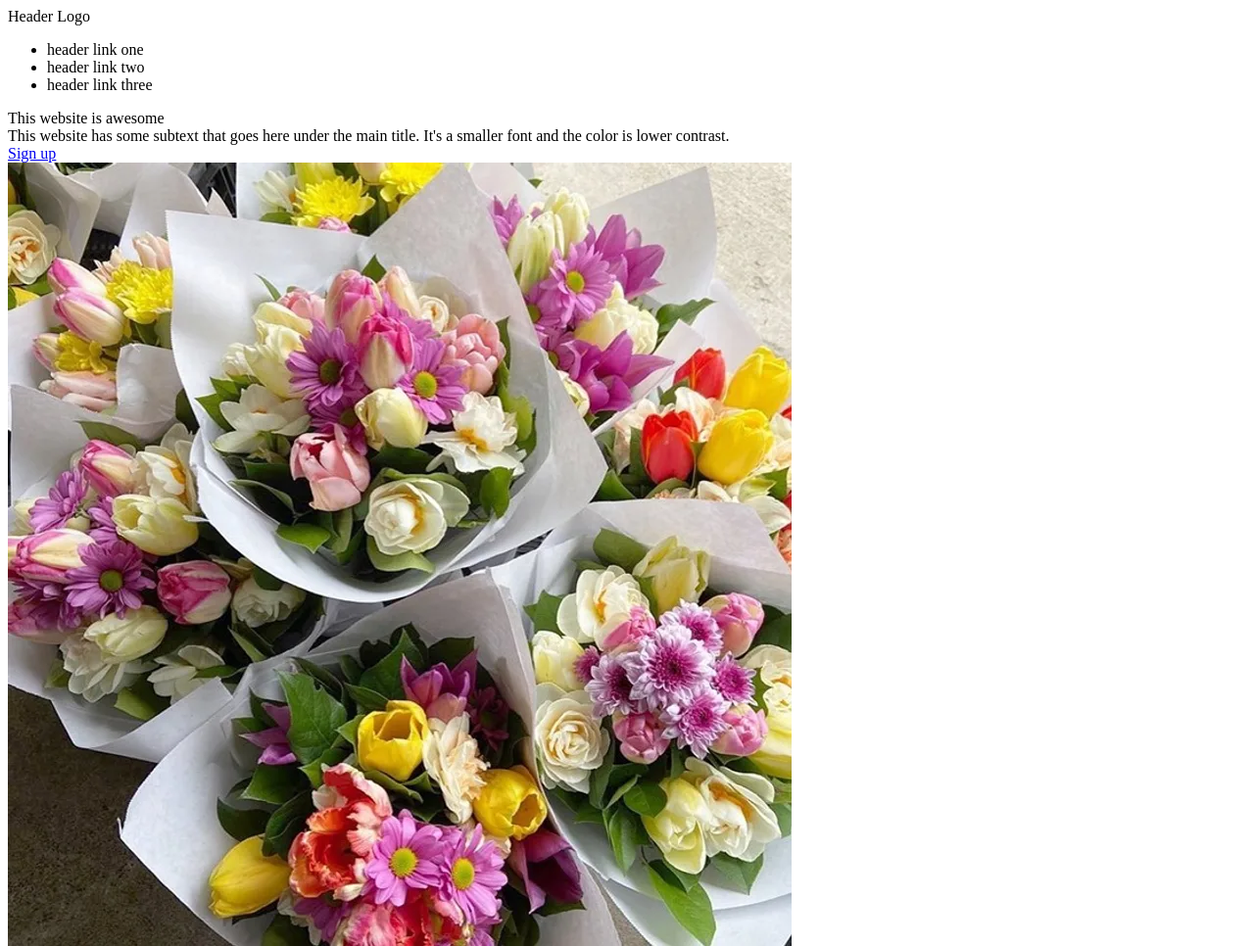
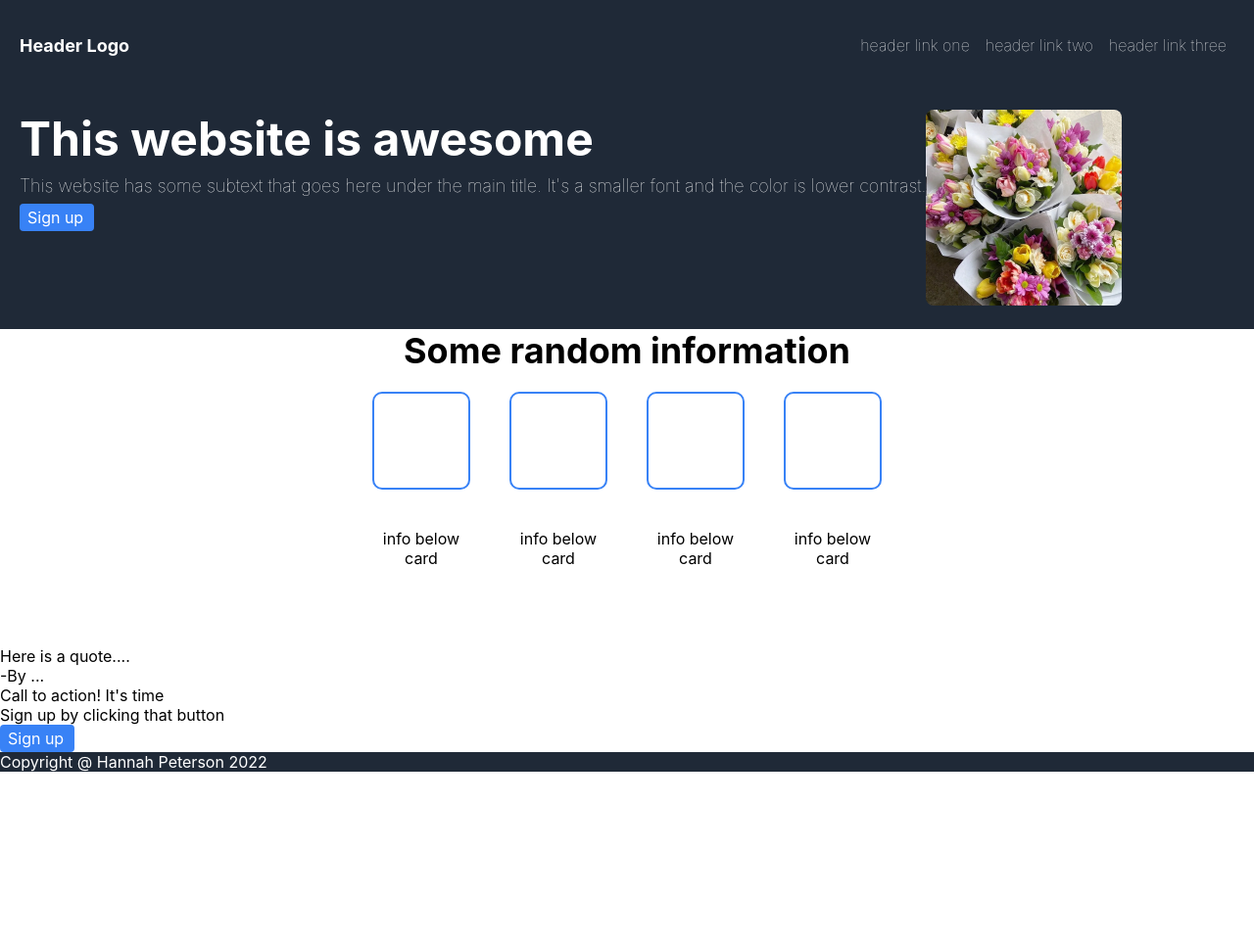
Before and after one commit to hannahpeterson4848/landing-page, a plain HTML site: page index.html in a window 1280 px wide. Shown: the top 966 px of the page at 98% size. After the commit the page ends 800 px from the top, so only its background shows below. Drawn offline with Linux system fonts and the light colour scheme.

Commit message:
Update index.html and styles.css file for header, footer, website description, and cards

```diff
--- a/index.html
+++ b/index.html
@@ -5,8 +5,8 @@
 </head>
 <body>
     <div class="header">
-        <div>Header Logo</div>
-        <div>
+        <div id="header-logo">Header Logo</div>
+        <div class="header-links">
         <ul>
             <li>header link one</li>
             <li>header link two</li>
@@ -16,29 +16,29 @@
     </div>
     <div class="top-body">
         <div class="top-body-left">
-            <div>This website is awesome</div>
-            <div>This website has some subtext that goes here under the main title. It's a smaller
+            <div id="website-title">This website is awesome</div>
+            <div id="website-description">This website has some subtext that goes here under the main title. It's a smaller
                 font and the color is lower contrast.
             </div>
-            <div class="sign-up-button"><a href="#">Sign up</a></div>
+            <div class="button"><a href="#">Sign up</a></div>
         </div>
         <div class="top-body-right">
             <img src="images/flowers.webp">
         </div>
     </div>
     <div class="body-cards">
-        <div>Some random information</div>
+        <div id="body-cards-title">Some random information</div>
         <div class="cards">
-            <div></div>
-            <div></div>
-            <div></div>
-            <div></div>
+            <div class="card"></div>
+            <div class="card"></div>
+            <div class="card"></div>
+            <div class="card"></div>
         </div>
-        <div class="card-descriptions">
-            <div>info below card</div>
-            <div>info below card</div>
-            <div>info below card</div>
-            <div>info below card</div>
+        <div class="card-description">
+            <div class="card-descriptions">info below card</div>
+            <div class="card-descriptions">info below card</div>
+            <div class="card-descriptions">info below card</div>
+            <div class="card-descriptions">info below card</div>
         </div>
     </div>
     <div class="body-quote">
@@ -48,7 +48,7 @@
     <div class="body-bottom">
         <div>Call to action! It's time</div>
         <div>Sign up by clicking that button</div>
-        <div>Sign up</div>
+        <div class="button"><a href="#">Sign up</a></div>
     </div>
     <div class="footer">
         Copyright @ Hannah Peterson 2022
--- a/styles.css
+++ b/styles.css
@@ -0,0 +1,105 @@
+body {
+    font-family: -apple-system, BlinkMacSystemFont, 'Segoe UI', Roboto, Oxygen, Ubuntu, Cantarell, 'Open Sans', 'Helvetica Neue', sans-serif;
+    margin: 0;
+    min-height: 100vh;
+  }
+
+.header, .footer, .top-body {
+    background-color: #1F2937;
+    color: white;
+}
+
+.header {
+    display: flex;
+    justify-content: space-between;
+    align-items: center;
+    padding: 20px;
+    font-weight: 100;
+}
+
+#header-logo {
+    font-size: 18px;
+    font-weight: 700;
+}
+
+ul {
+    list-style-type: none;
+    display: flex;
+}
+
+li {
+    padding: 0px 8px;
+}
+
+img {
+    width: 200px;
+    height: auto;
+    border-radius: 8px;
+}
+
+.top-body {
+    display: flex;
+    padding: 20px;
+}
+
+#website-title {
+    font-size: 48px;
+    font-weight:700;
+}
+
+#website-description {
+    font-size: 18px;
+    font-weight: 100;
+    margin: 8px 0px;
+}
+
+.button {
+    background-color: #3882f6;
+    width: 60px;
+    height: auto;
+    padding: 4px 8px;
+    border-radius: 4px;
+}
+
+a {
+    text-decoration: none;
+    color: white;
+}
+
+#body-cards-title {
+    font-weight: bolder;
+    font-size: 36px;
+}
+
+.body-cards {
+    display: flex;
+    flex-direction: column;
+    justify-content: center;
+    align-items: center;
+}
+
+.cards, .card-description {
+    display: flex;
+    flex-direction: row;
+}
+
+.card {
+    height: 100px;
+    width: 100px;
+    background-color: white;
+    margin: 20px;
+    box-sizing: border-box;
+    border-style: solid;
+    border-width: 2px;
+    border-color: #3882f6;
+    border-radius: 10px;
+}
+
+.card-descriptions {
+    margin: 20px;
+    width: 100px;
+    height: 100px;
+    justify-content: center;
+    align-items: center;
+    text-align: center;
+}
```
